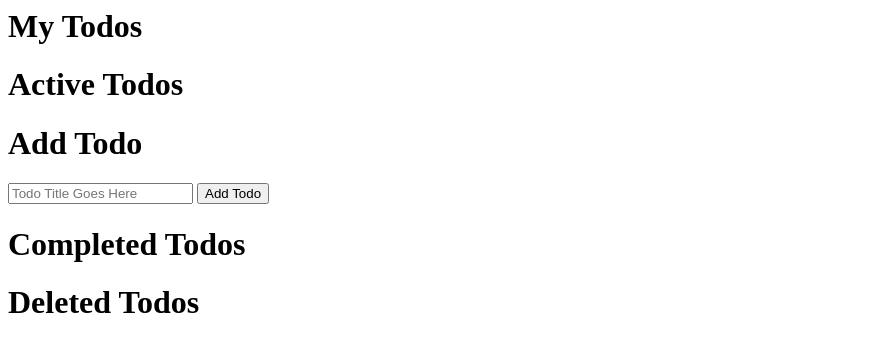
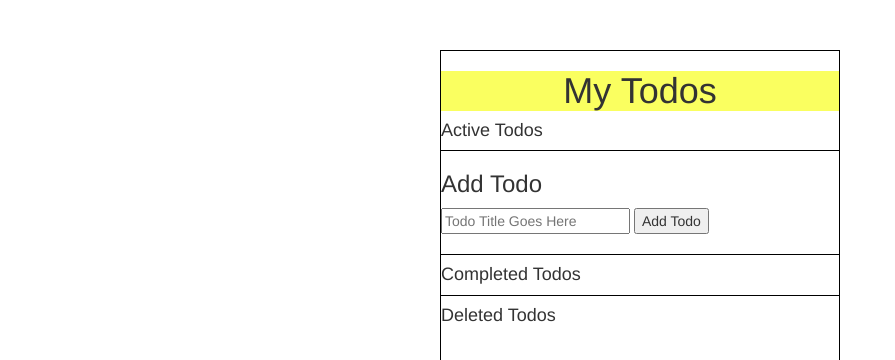
Before and after one commit to cs5120294/Todo, a website: page public/index.html in a window 1280 px wide. Shown: the top 360 px of the page, without its empty margins (0-895 px from the left). Drawn offline with nearby package versions, Linux system fonts and the light colour scheme; no server answers.

Commit message:
cross, css title color, border added

```diff
--- a/public/index.html
+++ b/public/index.html
@@ -3,24 +3,30 @@
 <head>
     <title> Todo App</title>
     <link rel="stylesheet" href="/styles.css"/>
+    <link rel="stylesheet" href="https://maxcdn.bootstrapcdn.com/bootstrap/3.3.7/css/bootstrap.min.css">
+    <script src="https://ajax.googleapis.com/ajax/libs/jquery/3.2.1/jquery.min.js"></script>
+    <script src="https://maxcdn.bootstrapcdn.com/bootstrap/3.3.7/js/bootstrap.min.js"></script>
 </head>
 
 
-<body>
+<body id="main">
 
-<h1>My Todos</h1>
+<h1  id="title">My Todos</h1>
 
 <!--<button onclick="getTodosAJAX()">Refresh Todos</button>-->
-<h1>Active Todos</h1>
+<h4>Active Todos</h4>
 <div id="todos_list_div_active"></div>
-<h1>Add Todo</h1>
-<input type="text" id="new_todo_input" placeholder="Todo Title Goes Here"/>
-<input type="button" value="Add Todo" onclick="addTodoAJAX()"/>
 
+<div id="add_todos">
+    <h3>Add Todo</h3>
+    <input type="text" id="new_todo_input" placeholder="Todo Title Goes Here"/>
+    <input type="button" value="Add Todo" onclick="addTodoAJAX()"/>
+    <br> <br>
+</div>
 
-<h1>Completed Todos</h1>
+<h4>Completed Todos</h4>
 <div id="todos_list_div_completed"></div>
-<h1>Deleted Todos</h1>
+<h4>Deleted Todos</h4>
 <div id="todos_list_div_deleted"></div>
 <br>
 
--- a/public/script.js
+++ b/public/script.js
@@ -59,17 +59,13 @@ function createTodoElement(id, todo_object){
         todo_element.innerHTML += todo_object.title;
         var delete_button = document.createElement("button");
         delete_button.innerText = "X";
+        delete_button.setAttribute("class","btn btn-primary");
         delete_button.setAttribute("onclick", "deleteTodoAJAX("+id+")");
         delete_button.setAttribute("class", "breathHorizontal");
         todo_element.appendChild(delete_button);
     }
 
     if (todo_object.status == "COMPLETE"){
-        // var active_button = document.createElement("button");
-        // active_button.innerText = "Mark as Active";
-        // active_button.setAttribute("onclick", "completeTodoAJAX("+id+")");
-        // active_button.setAttribute("class", "breathHorizontal");
-        // todo_element.appendChild(active_button);
         var active_checkbox = document.createElement("input");
         active_checkbox.type = "checkbox";
         active_checkbox.setAttribute("onchange","activateTodoAJAX("+id+")");
@@ -86,10 +82,6 @@ function createTodoElement(id, todo_object){
     }
 
     if (todo_object.status == "DELETED"){
-        // HW : Add this functionality
-        // Add Delete Buttons for ACTIVE, COMPLETE TODO ITEMS
-        // add a delete button
-        // HW : Write this code
         todo_element.innerHTML += todo_object.title;
     }
 
--- a/public/styles.css
+++ b/public/styles.css
@@ -1,25 +1,40 @@
-/*
-
-Rule - Selector, Descriptor
-
-*/
-
 .breathVertical {
     margin-top:5px;
     margin-bottom:5px;
 }
-
 
 .breathHorizontal {
     margin-left:5px;
     margin-right:5px;
 }
 
+#title{
+    background-color : #faff60;
+    text-align: center;
+}
+
+#main{
+    background-color: #FFFFFF;
+    width: 400px;
+    margin: 50px auto;
+    border: 1px solid black;
+}
+
 div.todoStatusACTIVE {
-
     color : blue;
 }
 
+#todos_list_div_active{
+    border-bottom: 1px solid black;
+}
+
+#add_todos{
+    border-bottom: 1px solid black;
+}
+
+#todos_list_div_completed{
+    border-bottom: 1px solid black;
+}
 
 div.todoStatusCOMPLETE{
     color : green;
```
